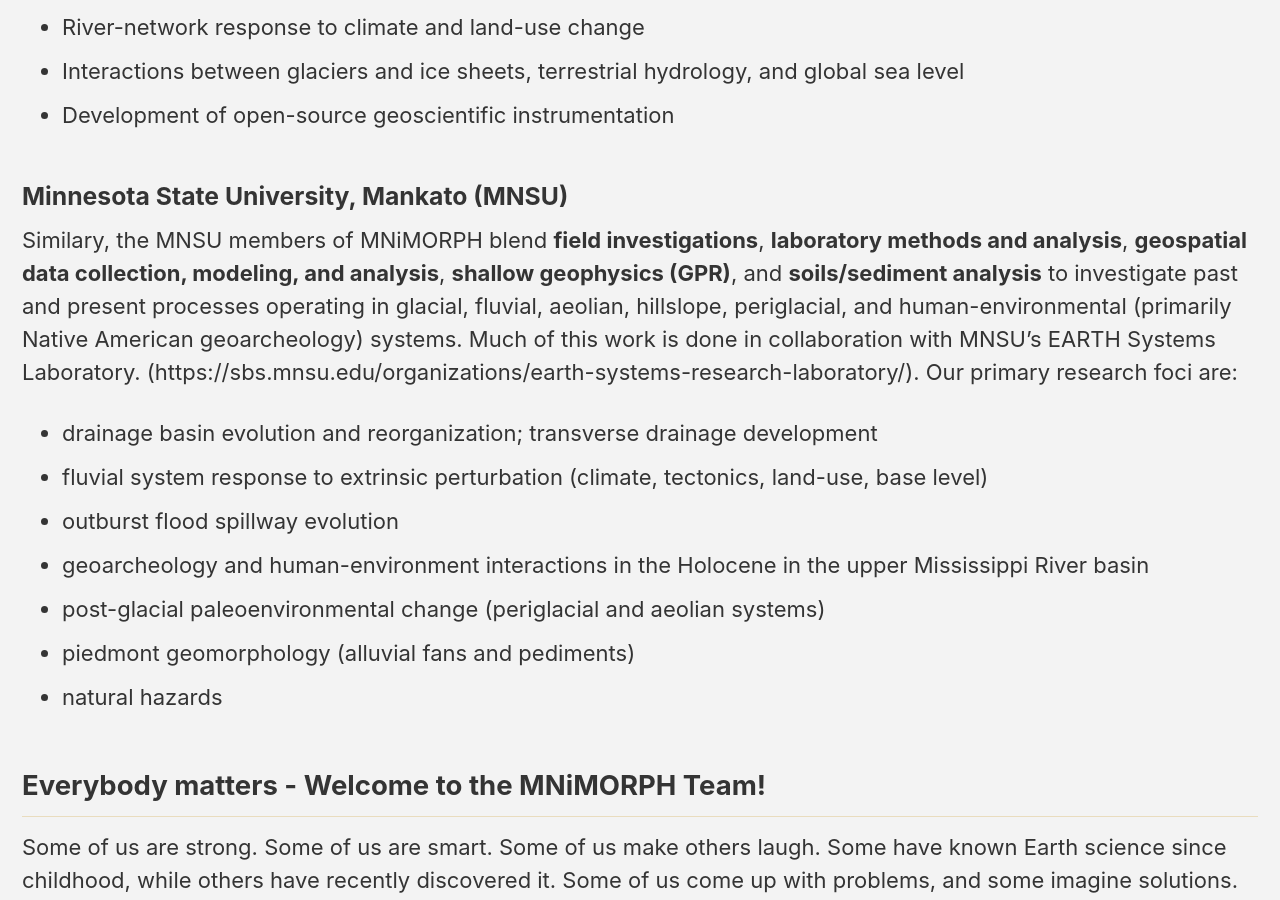
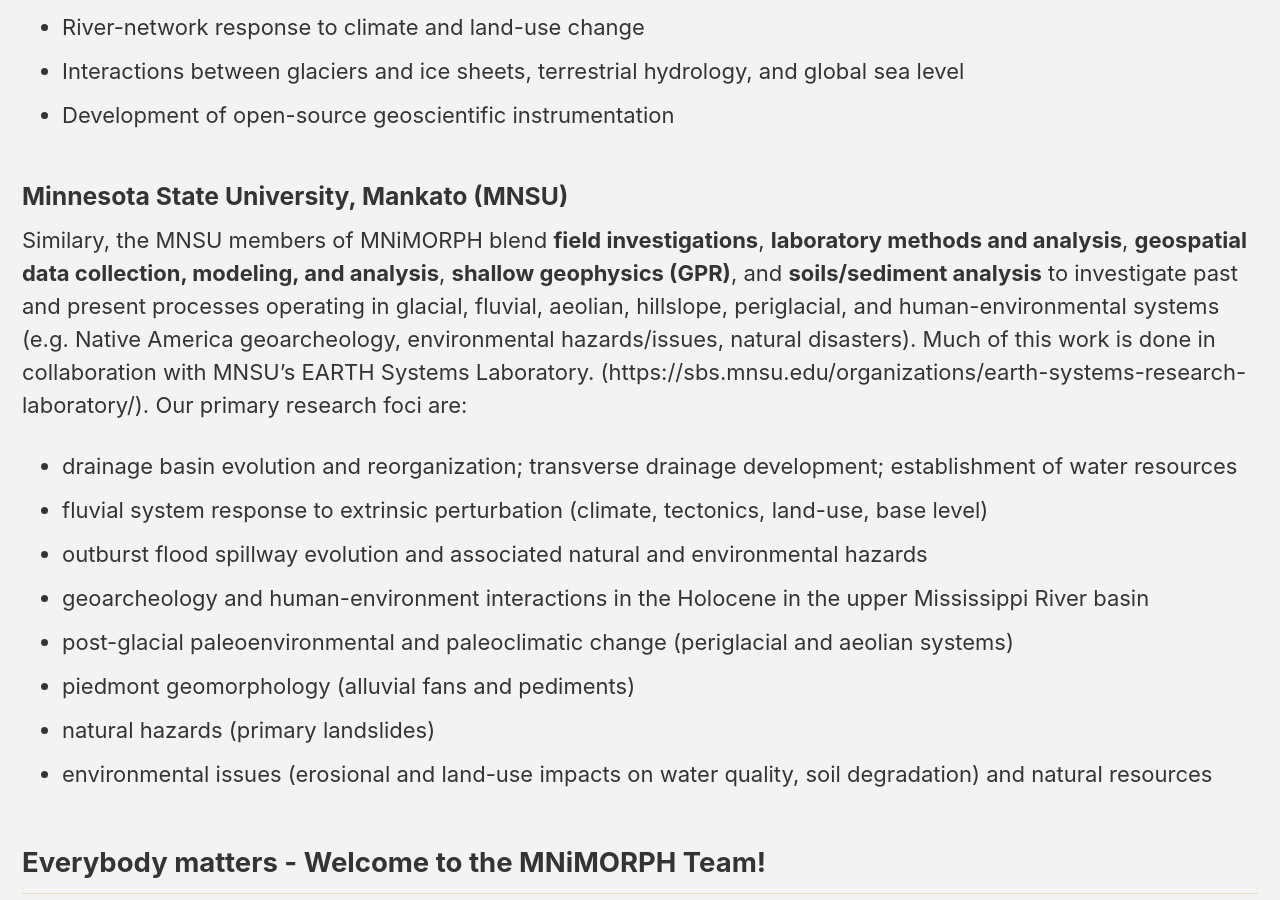
Before and after one commit to MNiMORPH/MNiMORPH.github.io, a Jekyll site: the page built from _pages/index.md, in a window 1280 px wide and 900 px high, scrolled down 1322 px. Built offline with Jekyll 4.4.1, drawn with Linux system fonts in a browser that asks for light colours; cached includes are drawn as plain includes; nearby versions of some CDN libraries.

Commit message:
Update index.md

```diff
--- a/_pages/index.md
+++ b/_pages/index.md
@@ -34,14 +34,15 @@
 
 ### Minnesota State University, Mankato (MNSU)
 
-Similary, the MNSU members of MNiMORPH blend **field investigations**, **laboratory methods and analysis**, **geospatial data collection, modeling, and analysis**, **shallow geophysics (GPR)**, and **soils/sediment analysis** to investigate past and present processes operating in glacial, fluvial, aeolian, hillslope, periglacial, and human-environmental (primarily Native American geoarcheology) systems. Much of this work is done in collaboration with MNSU's EARTH Systems Laboratory. (https://sbs.mnsu.edu/organizations/earth-systems-research-laboratory/).  Our primary research foci are:
-* drainage basin evolution and reorganization; transverse drainage development
+Similary, the MNSU members of MNiMORPH blend **field investigations**, **laboratory methods and analysis**, **geospatial data collection, modeling, and analysis**, **shallow geophysics (GPR)**, and **soils/sediment analysis** to investigate past and present processes operating in glacial, fluvial, aeolian, hillslope, periglacial, and human-environmental systems (e.g. Native America geoarcheology, environmental hazards/issues, natural disasters). Much of this work is done in collaboration with MNSU's EARTH Systems Laboratory. (https://sbs.mnsu.edu/organizations/earth-systems-research-laboratory/).  Our primary research foci are:
+* drainage basin evolution and reorganization; transverse drainage development; establishment of water resources
 * fluvial system response to extrinsic perturbation (climate, tectonics, land-use, base level)
-* outburst flood spillway evolution
+* outburst flood spillway evolution and associated natural and environmental hazards
 * geoarcheology and human-environment interactions in the Holocene in the upper Mississippi River basin
-* post-glacial paleoenvironmental change (periglacial and aeolian systems)
+* post-glacial paleoenvironmental and paleoclimatic change (periglacial and aeolian systems)
 * piedmont geomorphology (alluvial fans and pediments)
-* natural hazards
+* natural hazards (primary landslides)
+* environmental issues (erosional and land-use impacts on water quality, soil degradation) and natural resources
 
 ## Everybody matters - Welcome to the MNiMORPH Team!
 
```
